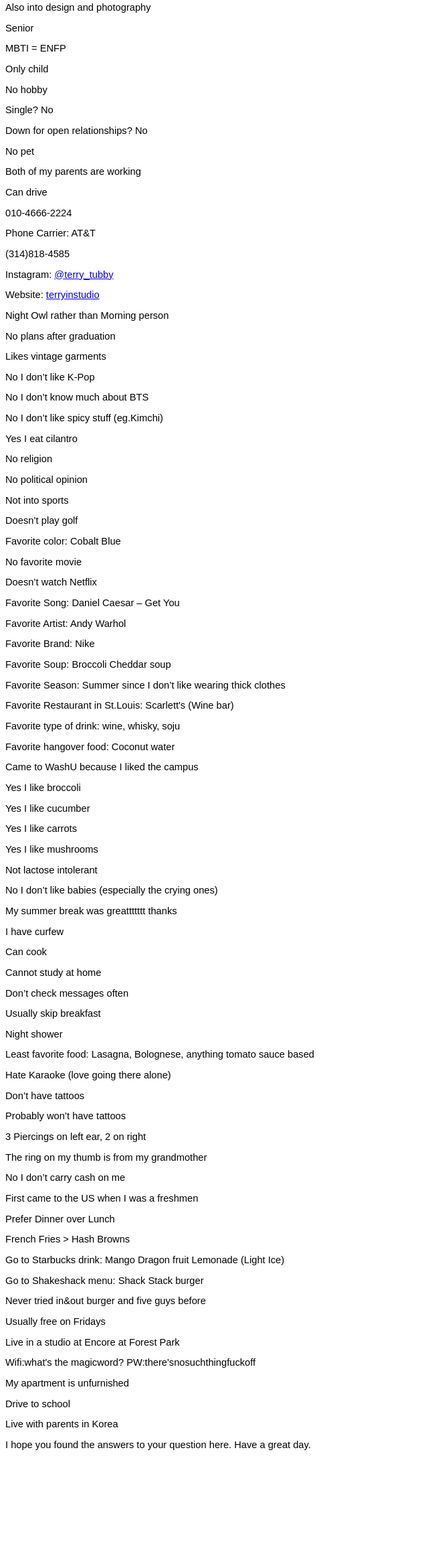
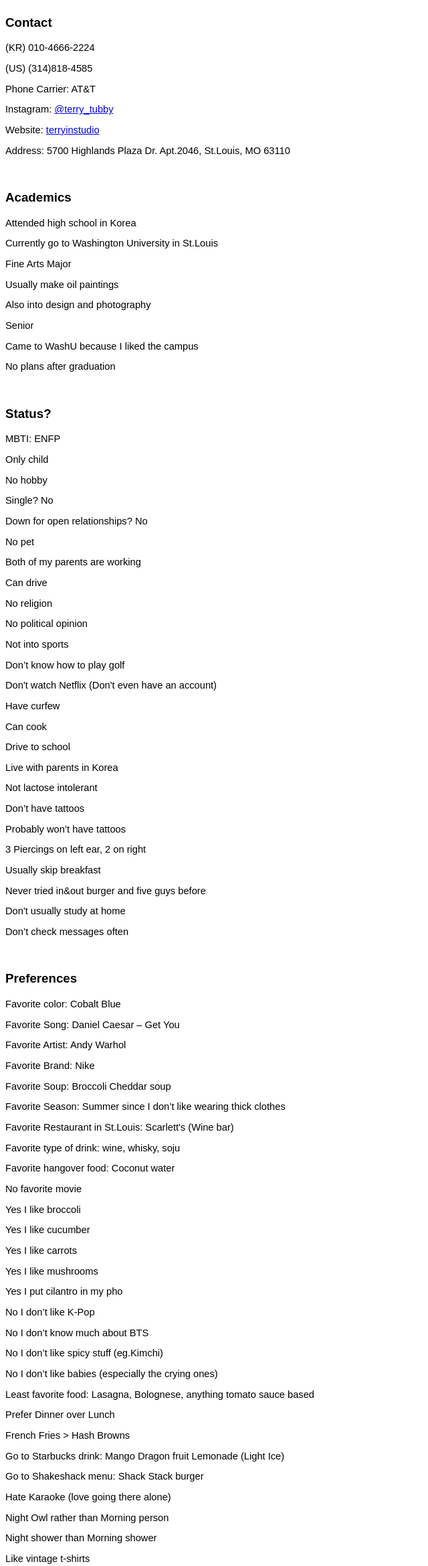
Before and after one commit to terryrim1110/terryinstudio, a plain HTML site: page Don't ask me anything Jeans/index.html in a window 1280 px wide. Shown: the part 462-2800 px from the top of the page at 67% size, without its empty margins (0-640 px from the left). Before the commit the page ends 2642 px from the top, so only its background shows below. Drawn offline with Linux system fonts and the light colour scheme.

Commit message:
Update index.html

```diff
--- a/Don't ask me anything Jeans/index.html
+++ b/Don't ask me anything Jeans/index.html
@@ -3,11 +3,14 @@
     <head>
         <title>Don't ask me anything</title>
         <link href="css/styles.css" rel="stylesheet">
+        <meta http-equiv="refresh" content="10">
     </head>
 
     <body>
-        <h1>Hi, there.</h1>
-        <h2>Here are some answers for your questions.</h2>
+        <h1>Hi.</h1>
+        <h2>Here are some answers<br>for your potential questions.</h2>
+    <br>
+        <h3>Profile</h3>
         <p>Terry Rim</p>
         <p>1999.11.10</p>
         <p>She/her/hers</p>
@@ -15,13 +18,27 @@
         <p>Not from North Korea</p>
         <p>Actually from South Korea</p>
         <p>Not a US Citizen (F-1 Visa)</p>
+    <br>
+        <h3>Contact</h3>
+        <p>(KR) 010-4666-2224</p>
+        <p>(US) (314)818-4585</p>
+        <p>Phone Carrier: AT&T</p>
+        <p>Instagram: <a href="https://www.instagram.com/terry_tubby/">@terry_tubby</a></p>
+        <p>Website: <a href="https://www.terryrim.com/">terryinstudio</a></p>
+        <p>Address: 5700 Highlands Plaza Dr. Apt.2046, St.Louis, MO 63110</p>
+    <br>
+        <h3>Academics</h3>
         <p>Attended high school in Korea</p>
-        <p>Goes to Washington University in St.Louis</p>
+        <p>Currently go to Washington University in St.Louis</p>
         <p>Fine Arts Major</p>
         <p>Usually make oil paintings</p>
         <p>Also into design and photography</p>
         <p>Senior</p>
-        <p>MBTI = ENFP</p>
+        <p>Came to WashU because I liked the campus</p>
+        <p>No plans after graduation</p>
+    <br>
+        <h3>Status?</h3>
+        <p>MBTI: ENFP</p>
         <p>Only child</p>
         <p>No hobby</p>
         <p>Single? No</p>
@@ -29,25 +46,26 @@
         <p>No pet</p>
         <p>Both of my parents are working</p>
         <p>Can drive</p>
-        <p>010-4666-2224</p>
-        <p>Phone Carrier: AT&T</p>
-        <p>(314)818-4585</p>
-        <p>Instagram: <a href="https://www.instagram.com/terry_tubby/">@terry_tubby</a></p>
-        <p>Website: <a href="https://www.terryrim.com/">terryinstudio</a></p>
-        <p>Night Owl rather than Morning person</p>
-        <p>No plans after graduation</p>
-        <p>Likes vintage garments</p>
-        <p>No I don’t like K-Pop</p>
-        <p>No I don’t know much about BTS</p>
-        <p>No I don’t like spicy stuff (eg.Kimchi)</p>
-        <p>Yes I eat cilantro</p>
         <p>No religion</p>
         <p>No political opinion</p>
         <p>Not into sports</p>
-        <p>Doesn’t play golf</p>
+        <p>Don’t know how to play golf</p>
+        <p>Don't watch Netflix (Don't even have an account)</p>
+        <p>Have curfew</p>
+        <p>Can cook</p>
+        <p>Drive to school</p>
+        <p>Live with parents in Korea</p>
+        <p>Not lactose intolerant</p>
+        <p>Don’t have tattoos</p>
+        <p>Probably won’t have tattoos</p>
+        <p>3 Piercings on left ear, 2 on right</p>
+        <p>Usually skip breakfast</p>
+        <p>Never tried in&out burger and five guys before</p>
+        <p>Don't usually study at home</p>
+        <p>Don’t check messages often</p>
+    <br>
+        <h3>Preferences</h3>
         <p>Favorite color: Cobalt Blue</p>
-        <p>No favorite movie</p>
-        <p>Doesn’t watch Netflix</p>
         <p>Favorite Song: Daniel Caesar – Get You</p>
         <p>Favorite Artist: Andy Warhol</p>
         <p>Favorite Brand: Nike</p>
@@ -56,39 +74,35 @@
         <p>Favorite Restaurant in St.Louis: Scarlett's (Wine bar)</p>
         <p>Favorite type of drink: wine, whisky, soju</p>
         <p>Favorite hangover food: Coconut water</p>
-        <p>Came to WashU because I liked the campus</p>
+        <p>No favorite movie</p>
         <p>Yes I like broccoli</p>
         <p>Yes I like cucumber</p>
         <p>Yes I like carrots</p>
         <p>Yes I like mushrooms</p>
-        <p>Not lactose intolerant</p>
+        <p>Yes I put cilantro in my pho</p>
+        <p>No I don’t like K-Pop</p>
+        <p>No I don’t know much about BTS</p>
+        <p>No I don’t like spicy stuff (eg.Kimchi)</p>
         <p>No I don’t like babies (especially the crying ones)</p>
-        <p>My summer break was greattttttt thanks</p>
-        <p>I have curfew</p>
-        <p>Can cook</p>
-        <p>Cannot study at home</p>
-        <p>Don’t check messages often</p>
-        <p>Usually skip breakfast</p>
-        <p>Night shower</p>
         <p>Least favorite food: Lasagna, Bolognese, anything tomato sauce based</p>
-        <p>Hate Karaoke (love going there alone)</p>
-        <p>Don’t have tattoos</p>
-        <p>Probably won’t have tattoos</p>
-        <p>3 Piercings on left ear, 2 on right</p>
-        <p>The ring on my thumb is from my grandmother</p>
-        <p>No I don’t carry cash on me</p>
-        <p>First came to the US when I was a freshmen</p>
         <p>Prefer Dinner over Lunch</p>
-        <p>French Fries &gt; Hash Browns</p></Hash>
+        <p>French Fries &gt; Hash Browns</p>
         <p>Go to Starbucks drink: Mango Dragon fruit Lemonade (Light Ice)</p>
         <p>Go to Shakeshack menu: Shack Stack burger</p>
-        <p>Never tried in&out burger and five guys before</p>
-        <p>Usually free on Fridays</p>
-        <p>Live in a studio at Encore at Forest Park</p>
-        <p>Wifi:what's the magicword? PW:there'snosuchthingfuckoff</p>
-        <p>My apartment is unfurnished</p>
-        <p>Drive to school</p>
-        <p>Live with parents in Korea</p>
-        <p>I hope you found the answers to your question here. Have a great day.</p>
+        <p>Hate Karaoke (love going there alone)</p>
+        <p>Night Owl rather than Morning person</p>
+        <p>Night shower than Morning shower</p>
+        <p>Like vintage t-shirts</p>
+    <br>
+        <h3>Frequently Given Answers</h3>
+        <p>My summer break was greattttttt thanks</p>
+        <p><u>Wifi:</u> what's the magicword? <u>PW:</u> there'snosuchthingfuckoff</p>
+        <p>Sorry I don’t carry cash on me</p>
+        <p>The ring on my thumb is from my grandmother</p>
+        <p>I'm usually free on Fridays</p>
+        <p>I live in a studio apartment at Encore at Forest Park and it is unfurnished</p>
+        <p>Pay around $1470/mo excluding parking and utilities</p>
+    <br>
+        <h2>I hope you found the answers to your question here. Have a great day.</h2>
     </body>
 </html>
```
